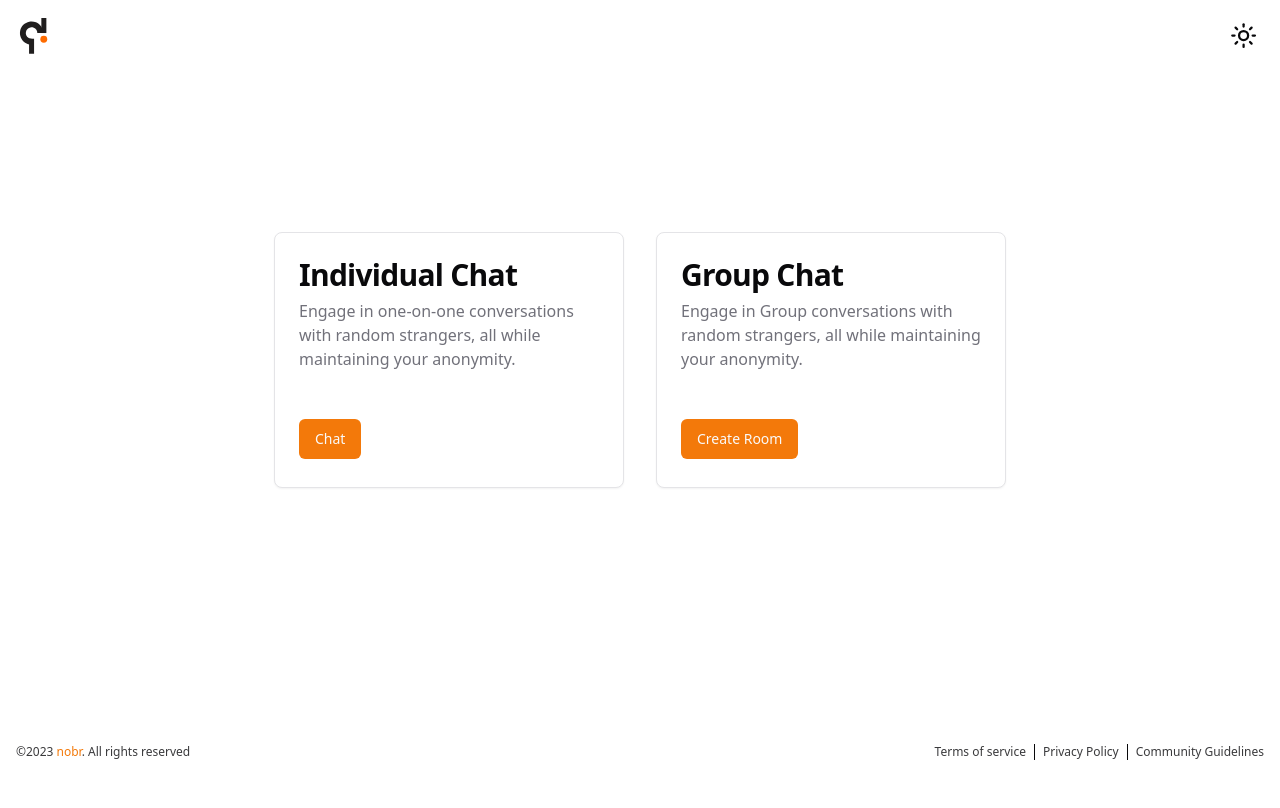
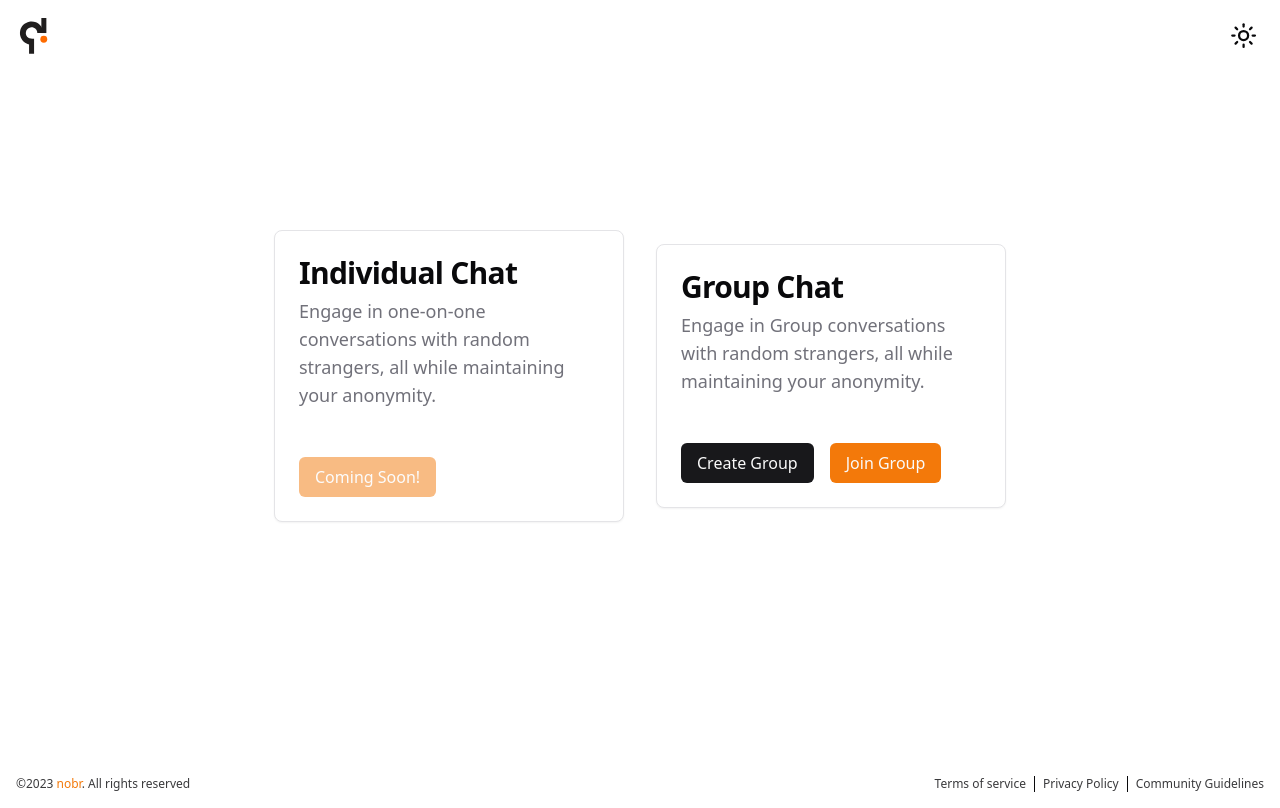
Before and after one commit to 3akare/nobr, a Next.js app: page /chat in a window 1280 px wide. Built offline with nearby package versions, Linux system fonts and the light colour scheme.

Commit message:
Update UI components and page layout

```diff
--- a/app/(chat)/chat/page.tsx
+++ b/app/(chat)/chat/page.tsx
@@ -21,7 +21,7 @@ const CardTextContent: Array<{
     description:
       "Engage in Group conversations with random strangers, all while maintaining your anonymity.",
     link: "/room",
-    buttonText: "Create Room",
+    buttonText: "Group",
   },
 ];
 
@@ -29,7 +29,7 @@ const CardTextContent: Array<{
 const Page = () => {
   // Render a main element with a loading message
   return (
-    <main className="min-h-[calc(100vh-224px)] flex items-center justify-center flex-col lg:flex-row lg:justify-center gap-8">
+    <main className="min-h-[calc(100vh-224px)] md:min-h-[calc(100vh-192px)] flex items-center justify-center flex-col lg:flex-row lg:justify-center gap-8">
       {CardTextContent.map((item, index) => (
         <ChatCard
           key={index}
--- a/app/(chat)/components/ChatCard.tsx
+++ b/app/(chat)/components/ChatCard.tsx
@@ -39,34 +39,65 @@ const ChatCard: React.FC<ChatCardProps> = ({
 }) => {
   // Render a Card component with a header, content, and footer
   return (
-    <Card className="w-[350px] shadow-sm h-[16rem]">
+    <Card className="w-[350px] shadow-sm min-h-[16rem]">
       <CardHeader>
         <CardTitle className="text-3xl">{title}</CardTitle>
-        <CardDescription className="text-md">{description}</CardDescription>
+        <CardDescription className="text-lg">{description}</CardDescription>
       </CardHeader>
       <CardContent>{/* an image will go here */}</CardContent>
       <CardFooter>
         {title !== "Group Chat" ? (
-          <Link href={link}>
-            <Button className="bg-pOrange hover:bg-background hover:text-pOrange hover:outline">
-              {buttonText}
+          <Link href={""}>
+            <Button
+              className="bg-pOrange text-md hover:bg-background hover:text-pOrange hover:outline"
+              disabled={true}
+            >
+              Coming Soon!
+              {/* {buttonText} */}
             </Button>
           </Link>
         ) : (
+          <div className="flex gap-4">
             <Dialog>
-            <DialogTrigger className="inline-flex items-center justify-center whitespace-nowrap rounded-md text-sm font-medium ring-offset-background transition-colors focus-visible:outline-none focus-visible:ring-2 focus-visible:ring-ring focus-visible:ring-offset-2 disabled:pointer-events-none disabled:opacity-50 text-primary-foreground h-10 px-4 py-2 bg-pOrange hover:bg-background hover:text-pOrange hover:outline">
-              {buttonText}
+              <DialogTrigger className="inline-flex items-center justify-center whitespace-nowrap rounded-md text-md font-medium ring-offset-background transition-colors focus-visible:outline-none focus-visible:ring-2 focus-visible:ring-ring focus-visible:ring-offset-2 disabled:pointer-events-none disabled:opacity-50 bg-primary text-primary-foreground hover:bg-primary/90 px-4 py-2 ring-primary hover:ring-primary/90">
+                {`Create ${buttonText}`}
               </DialogTrigger>
-            <DialogContent>
-              <DialogHeader>
-                <DialogTitle>Are you sure absolutely sure?</DialogTitle>
-                <DialogDescription>
-                  This action cannot be undone. This will permanently delete
-                  your account and remove your data from our servers.
+              <DialogContent className="w-[90%] rounded-lg">
+                <DialogHeader className="items-center gap-4">
+                  <DialogTitle className="text-2xl">{`Create ${buttonText}`}</DialogTitle>
+                  <DialogDescription className="text-md">
+                    Click on the button below to create a anonymous group
                   </DialogDescription>
                 </DialogHeader>
+                <DialogFooter>
+                  <Button className="text-md w-full">Create</Button>
+                </DialogFooter>
               </DialogContent>
             </Dialog>
+            <Dialog>
+              <DialogTrigger className="inline-flex items-center justify-center whitespace-nowrap rounded-md text-md font-medium ring-offset-background transition-colors focus-visible:outline-none focus-visible:ring-2 focus-visible:ring-ring focus-visible:ring-offset-2 disabled:pointer-events-none disabled:opacity-50 text-primary-foreground h-10 px-4 py-2 bg-pOrange hover:bg-background hover:text-pOrange hover:outline">
+                {`Join ${buttonText}`}
+              </DialogTrigger>
+              <DialogContent className="w-[90%] rounded-lg">
+                <DialogHeader className="items-center">
+                  <DialogTitle className="text-2xl">{`Join ${buttonText}`}</DialogTitle>
+                  <DialogDescription className="text-md">
+                    Enter the generated room id
+                  </DialogDescription>
+                </DialogHeader>
+                <DialogFooter className="flex flex-row gap-2">
+                  <Label htmlFor="roomID" className="sr-only"></Label>
+                  <Input
+                    type="text"
+                    id="roomID"
+                    className="focus-visible:ring-0 focus-visible:ring-offset-0 text-base"
+                    autoComplete="on"
+                  ></Input>
+                  <Button className="text-md">Join</Button>
+                </DialogFooter>
+              </DialogContent>
+            </Dialog>
+          </div>
         )}
       </CardFooter>
     </Card>
--- a/app/components/InputForm.tsx
+++ b/app/components/InputForm.tsx
@@ -67,7 +67,7 @@ export function InputForm() {
           name="username"
           render={({ field }) => (
             <FormItem>
-              <FormLabel>Username</FormLabel>
+              <FormLabel className="text-lg">Username</FormLabel>
               <FormControl>
                 <Input
                   placeholder="Username"
@@ -84,7 +84,7 @@ export function InputForm() {
           name="email"
           render={({ field }) => (
             <FormItem>
-              <FormLabel>Email</FormLabel>
+              <FormLabel className="text-lg">Email</FormLabel>
               <FormControl>
                 <Input
                   placeholder="Email"
@@ -96,7 +96,9 @@ export function InputForm() {
             </FormItem>
           )}
         />
-        <Button type="submit">Submit</Button>
+        <Button size={"default"} type="submit" className="text-md">
+          Submit
+        </Button>
       </form>
     </Form>
   );
--- a/app/components/ui/dialog.tsx
+++ b/app/components/ui/dialog.tsx
@@ -1,18 +1,18 @@
-"use client"
+"use client";
 
-import * as React from "react"
-import * as DialogPrimitive from "@radix-ui/react-dialog"
-import { X } from "lucide-react"
+import * as React from "react";
+import * as DialogPrimitive from "@radix-ui/react-dialog";
+import { X } from "lucide-react";
 
-import { cn } from "@/lib/utils"
+import { cn } from "@/lib/utils";
 
-const Dialog = DialogPrimitive.Root
+const Dialog = DialogPrimitive.Root;
 
-const DialogTrigger = DialogPrimitive.Trigger
+const DialogTrigger = DialogPrimitive.Trigger;
 
-const DialogPortal = DialogPrimitive.Portal
+const DialogPortal = DialogPrimitive.Portal;
 
-const DialogClose = DialogPrimitive.Close
+const DialogClose = DialogPrimitive.Close;
 
 const DialogOverlay = React.forwardRef<
   React.ElementRef<typeof DialogPrimitive.Overlay>,
@@ -26,8 +26,8 @@ const DialogOverlay = React.forwardRef<
     )}
     {...props}
   />
-))
-DialogOverlay.displayName = DialogPrimitive.Overlay.displayName
+));
+DialogOverlay.displayName = DialogPrimitive.Overlay.displayName;
 
 const DialogContent = React.forwardRef<
   React.ElementRef<typeof DialogPrimitive.Content>,
@@ -44,14 +44,14 @@ const DialogContent = React.forwardRef<
       {...props}
     >
       {children}
-      <DialogPrimitive.Close className="absolute right-4 top-4 rounded-sm opacity-70 ring-offset-background transition-opacity hover:opacity-100 focus:outline-none focus:ring-2 focus:ring-ring focus:ring-offset-2 disabled:pointer-events-none data-[state=open]:bg-accent data-[state=open]:text-muted-foreground">
+      <DialogPrimitive.Close className="absolute right-4 top-4 rounded-sm opacity-70 ring-offset-background transition-opacity hover:opacity-100 focus:outline-none  focus:ring-none focus:ring-offset-2 disabled:pointer-events-none data-[state=open]:bg-accent data-[state=open]:text-muted-foreground">
         <X className="h-4 w-4" />
         <span className="sr-only">Close</span>
       </DialogPrimitive.Close>
     </DialogPrimitive.Content>
   </DialogPortal>
-))
-DialogContent.displayName = DialogPrimitive.Content.displayName
+));
+DialogContent.displayName = DialogPrimitive.Content.displayName;
 
 const DialogHeader = ({
   className,
@@ -64,8 +64,8 @@ const DialogHeader = ({
     )}
     {...props}
   />
-)
-DialogHeader.displayName = "DialogHeader"
+);
+DialogHeader.displayName = "DialogHeader";
 
 const DialogFooter = ({
   className,
@@ -78,8 +78,8 @@ const DialogFooter = ({
     )}
     {...props}
   />
-)
-DialogFooter.displayName = "DialogFooter"
+);
+DialogFooter.displayName = "DialogFooter";
 
 const DialogTitle = React.forwardRef<
   React.ElementRef<typeof DialogPrimitive.Title>,
@@ -93,8 +93,8 @@ const DialogTitle = React.forwardRef<
     )}
     {...props}
   />
-))
-DialogTitle.displayName = DialogPrimitive.Title.displayName
+));
+DialogTitle.displayName = DialogPrimitive.Title.displayName;
 
 const DialogDescription = React.forwardRef<
   React.ElementRef<typeof DialogPrimitive.Description>,
@@ -105,8 +105,8 @@ const DialogDescription = React.forwardRef<
     className={cn("text-sm text-muted-foreground", className)}
     {...props}
   />
-))
-DialogDescription.displayName = DialogPrimitive.Description.displayName
+));
+DialogDescription.displayName = DialogPrimitive.Description.displayName;
 
 export {
   Dialog,
@@ -119,4 +119,4 @@ export {
   DialogFooter,
   DialogTitle,
   DialogDescription,
-}
+};
```
Lines whose indentation alone changed are shown as unchanged.
